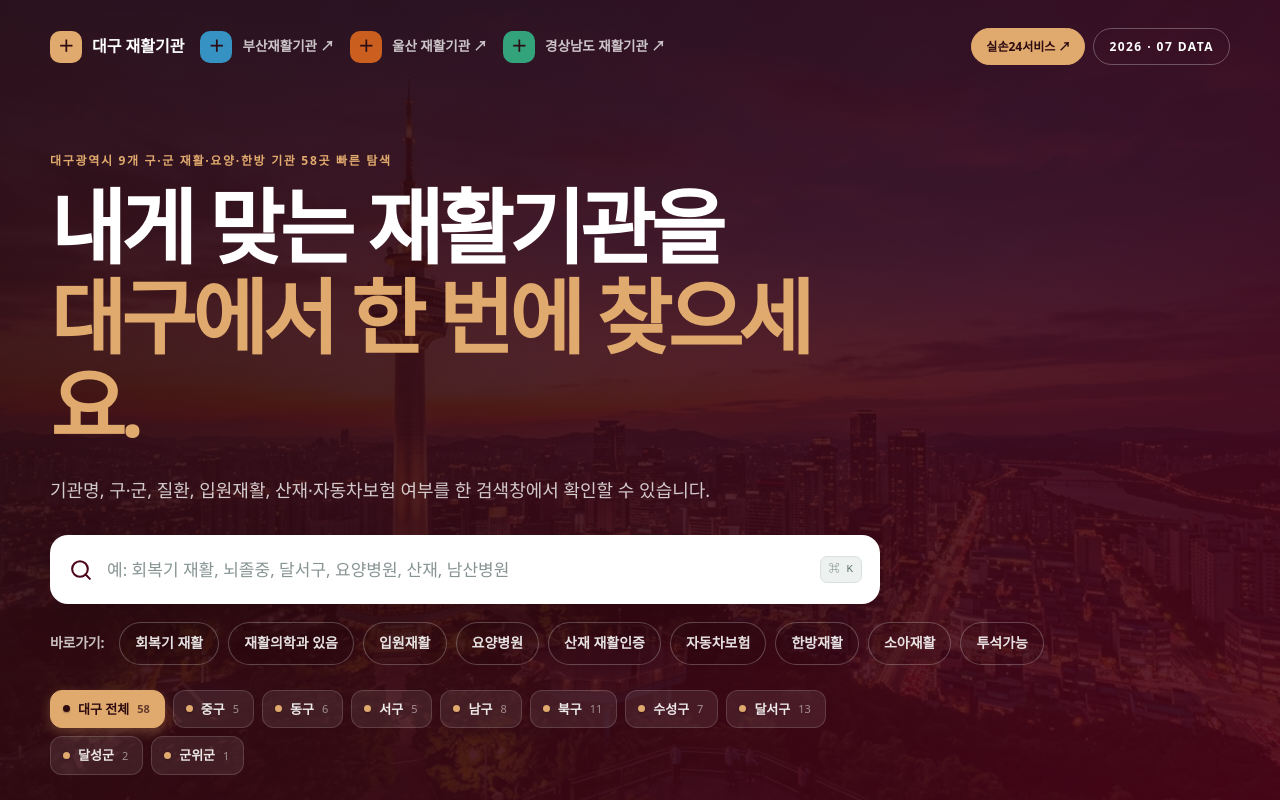
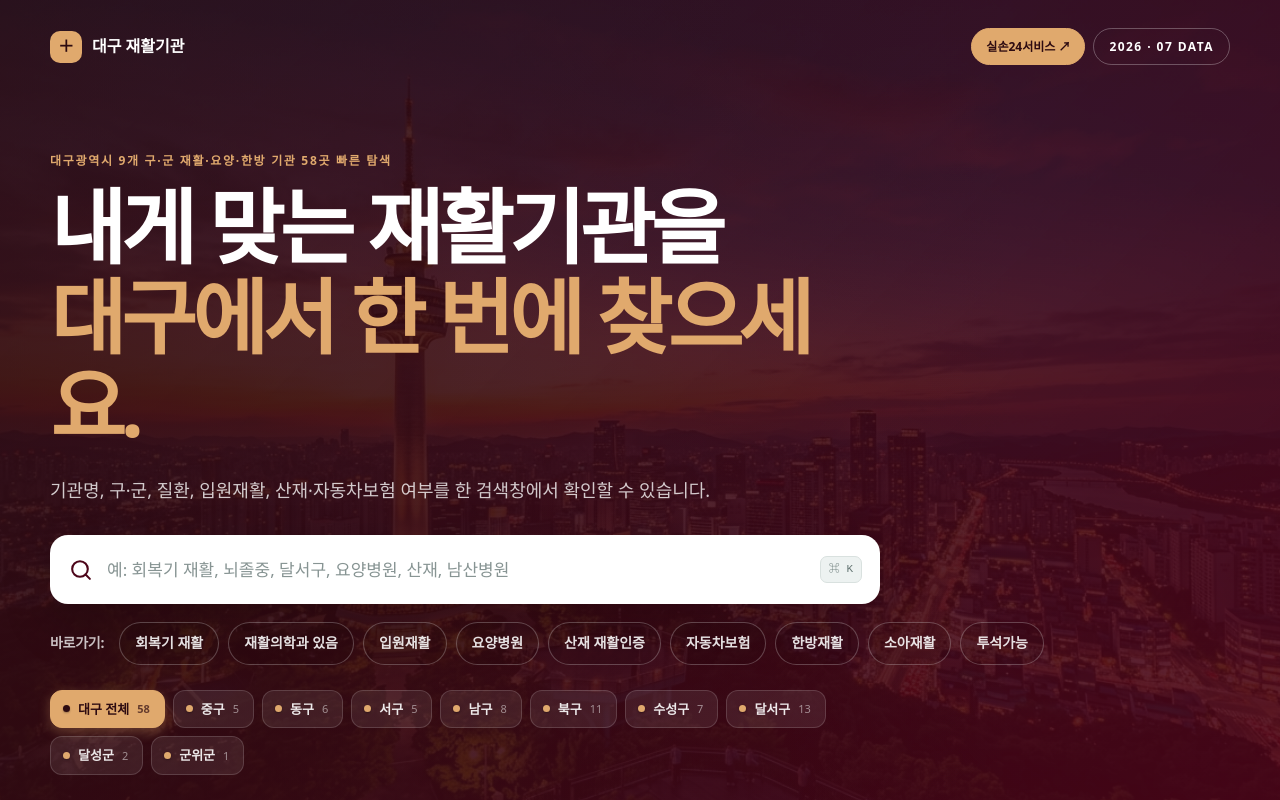
Before and after one commit to nocaptialyouth/daegupm-r, a plain HTML site: page index.html in a window 1280 px wide. Shown: the top 800 px of the page. Drawn offline with Linux system fonts and the light colour scheme.

Commit message:
Add files via upload

```diff
--- a/index.html
+++ b/index.html
@@ -17,18 +17,6 @@
         <a class="brand" href="#top" aria-label="처음으로">
           <span class="brand-mark" aria-hidden="true">＋</span>
           <span>대구 재활기관</span>
-        </a>
-        <a class="brand" href="https://busanpm-r.vercel.app/" target="_blank" rel="noopener" aria-label="부산 재활기관 가이드로 이동" style="opacity: 0.75; transition: opacity 0.2s;">
-          <span class="brand-mark" aria-hidden="true" style="color: var(--teal-950); background: #38bdf8;">＋</span>
-          <span style="font-size: 13.5px; font-weight: 800;">부산재활기관 ↗</span>
-        </a>
-        <a class="brand" href="https://ulsanpm-r.vercel.app/" target="_blank" rel="noopener" aria-label="울산 재활기관 가이드로 이동" style="opacity: 0.75; transition: opacity 0.2s;">
-          <span class="brand-mark" aria-hidden="true" style="color: var(--teal-950); background: #ff781e;">＋</span>
-          <span style="font-size: 13.5px; font-weight: 800;">울산 재활기관 ↗</span>
-        </a>
-        <a class="brand" href="https://gyeongnampm-r.vercel.app/" target="_blank" rel="noopener" aria-label="경상남도 재활기관 가이드로 이동" style="opacity: 0.75; transition: opacity 0.2s;">
-          <span class="brand-mark" aria-hidden="true" style="color: var(--teal-950); background: #34d399;">＋</span>
-          <span style="font-size: 13.5px; font-weight: 800;">경상남도 재활기관 ↗</span>
         </a>
       </div>
       <div class="top-actions">
```
